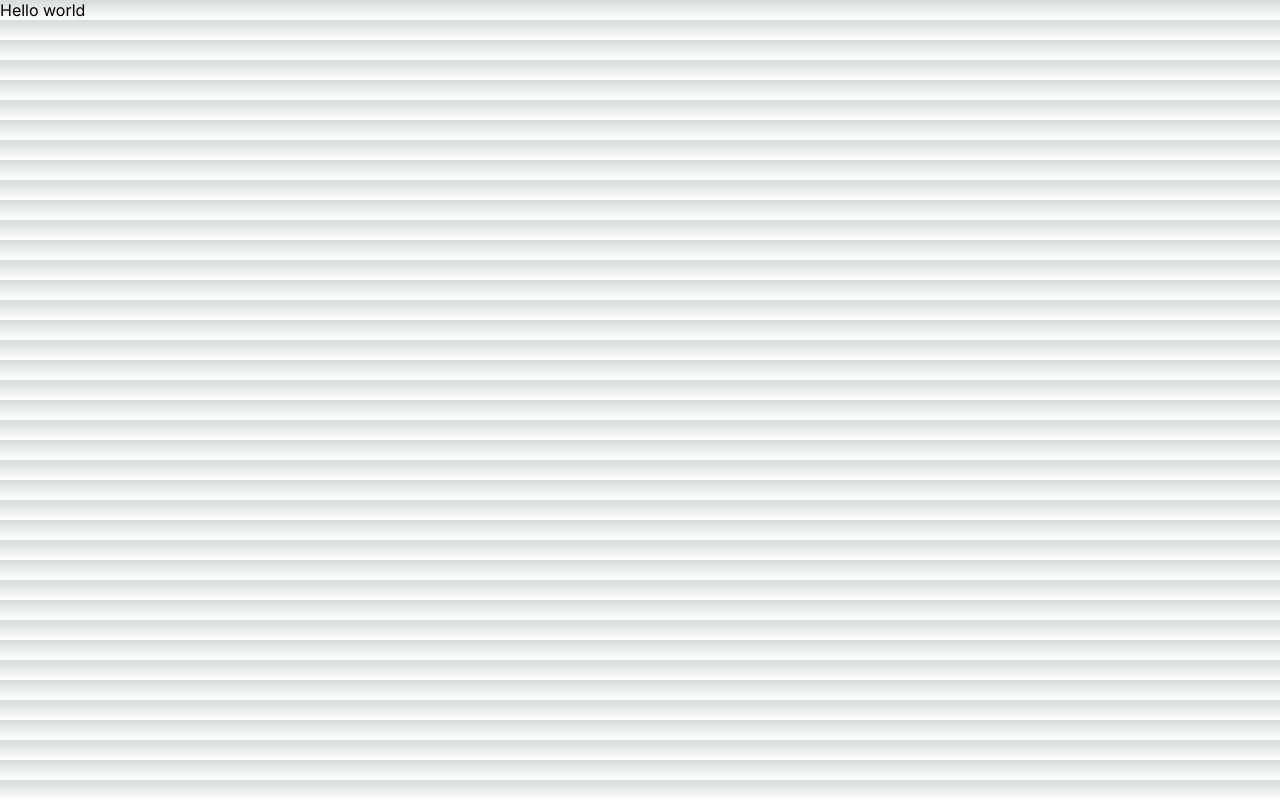
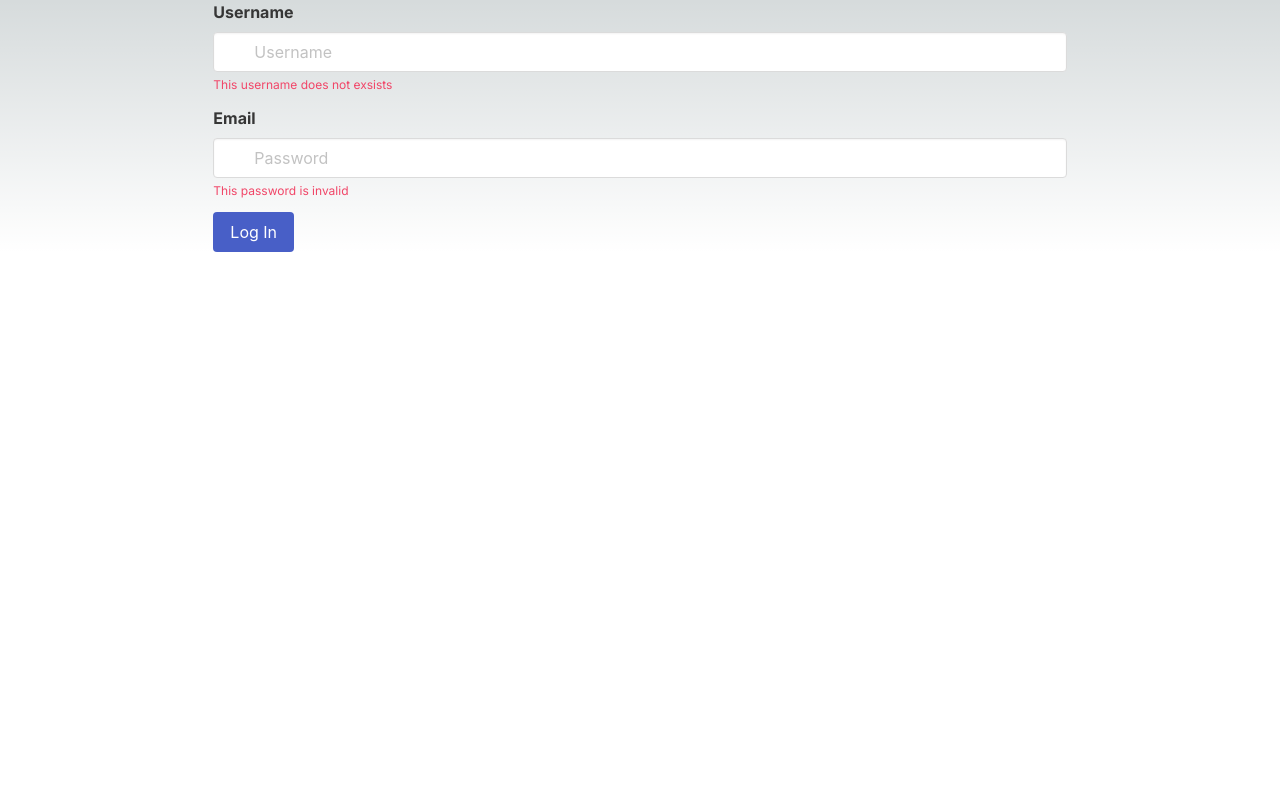
Before and after one commit to ivanbilotserkivskiy/table_test, a Next.js app in the folder table/: page /user/login in a window 1280 px wide. Built offline with nearby package versions, Linux system fonts and the light colour scheme.

Commit message:
basic login page layout

```diff
--- a/table/src/app/globals.css
+++ b/table/src/app/globals.css
@@ -1,3 +1,4 @@
+@import "../../node_modules/bulma/css/bulma.css";
 :root {
   --max-width: 1100px;
   --border-radius: 12px;
--- a/table/src/app/user/login/page.tsx
+++ b/table/src/app/user/login/page.tsx
@@ -1,10 +1,50 @@
 const Login = () => {
   return (
-    <>
-      <p>
-        Hello world
-      </p>
-    </>
+    <div className="is-flex-direction-column tile is-8 container">
+      <div className="field">
+        <label className="label">Username</label>
+        <div className="control has-icons-left has-icons-right">
+          <input
+            className="input"
+            type="text"
+            placeholder="Username"
+            value=""
+          />
+          <span className="icon is-small is-left">
+            <i className="fas fa-user"></i>
+          </span>
+          <span className="icon is-small is-right">
+            <i className="fas fa-check"></i>
+          </span>
+        </div>
+        <p className="help is-danger">This username does not exsists</p>
+      </div>
+
+      <div className="field">
+        <label className="label">Email</label>
+        <div className="control has-icons-left has-icons-right">
+          <input
+            className="input"
+            type="password"
+            placeholder="Password"
+            value=""
+          />
+          <span className="icon is-small is-left">
+            <i className="fas fa-envelope"></i>
+          </span>
+          <span className="icon is-small is-right">
+            <i className="fas fa-exclamation-triangle"></i>
+          </span>
+        </div>
+        <p className="help is-danger">This password is invalid</p>
+      </div>
+
+      <div className="field is-grouped">
+        <div className="control">
+          <button className="button is-link">Log In</button>
+        </div>
+      </div>
+    </div>
   );
 };
 
```
Also changed, not shown: 1 other file (tests, documents, lock files or other folders).
